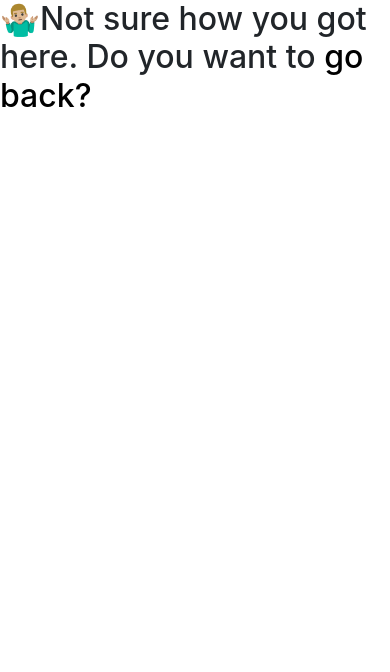
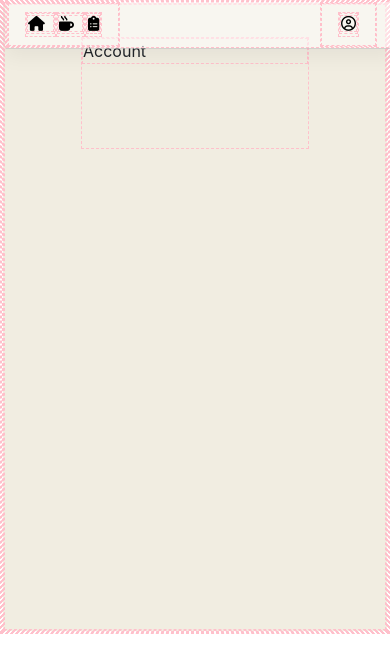
Before and after one commit to natpag/tebellacapstone, a React (Create React App) app in the folder ClientApp/: page /account in a window 390 px wide. Shown: the top 672 px of the page. Built offline with nearby package versions, Linux system fonts and the light colour scheme.

Commit message:
finishedHomeMobile

```diff
--- a/ClientApp/src/App.jsx
+++ b/ClientApp/src/App.jsx
@@ -1,8 +1,9 @@
 import React, { Component } from 'react'
 import { Route, Switch } from 'react-router'
 import { Home } from './pages/Home'
-import HelloWorld from './pages/_template/HelloWorld'
-import HeyWorld from './pages/_template/HeyWorld'
+import { Account } from './pages/Account'
+import { TeaHistory } from './pages/TeaHistory'
+import { TeaLog } from './pages/TeaLog'
 import NotFound from './pages/NotFound'
 import './custom.scss'
 export default class App extends Component {
@@ -12,8 +13,10 @@ export default class App extends Component {
     return (
       <Switch>
         <Route exact path="/" component={Home} />
-        <Route exact path="/counter" component={HelloWorld} />
-        <Route exact path="/typescript" component={HeyWorld} />
+        <Route exact path="/account" component={Account} />
+        <Route exact path="/teahistory" component={TeaHistory} />
+        <Route exact path="/tealog" component={TeaLog} />
+
         <Route exact path="*" component={NotFound} />
       </Switch>
     )
--- a/ClientApp/src/components/NavBar.jsx
+++ b/ClientApp/src/components/NavBar.jsx
@@ -9,13 +9,19 @@ const NavBar = () => {
       <section>
         <ul>
           <li>
-            <i className="fas fa-home"></i>
+            <Link to="/" className="homeLink">
+              <i className="fas fa-home"></i>
+            </Link>
           </li>
           <li>
-            <i className="fas fa-mug-hot"></i>
+            <Link to="/teahistory" className="teahistory">
+              <i className="fas fa-mug-hot"></i>
+            </Link>
           </li>
           <li>
-            <i className="fas fa-clipboard-list"></i>
+            <Link to="/tealog" className="tealog">
+              <i className="fas fa-clipboard-list"></i>
+            </Link>
           </li>
         </ul>
       </section>
@@ -23,7 +29,9 @@ const NavBar = () => {
       <section className="rightNav">
         <ul>
           <li>
-            <i className="far fa-user-circle"></i>
+            <Link to="/account" className="accountLink">
+              <i className="far fa-user-circle"></i>
+            </Link>
           </li>
         </ul>
       </section>
--- a/ClientApp/src/custom.scss
+++ b/ClientApp/src/custom.scss
@@ -1,4 +1,8 @@
 /* Provide sufficient contrast against white background */
+
+* {
+  border: 1px dashed green;
+}
 
 .body {
   background-color: #f1ede1;
@@ -80,6 +84,12 @@ button {
   padding-right: 0.25rem;
 }
 
+.randomizer {
+  margin-top: 1rem;
+  margin-left: 21rem;
+  font-size: 10px;
+}
+
 .teaBox {
   margin-top: 1rem;
   border: solid 2px rgb(173, 173, 173);
@@ -114,16 +124,23 @@ button {
   font-size: 18px;
 }
 
-.teaImg {
-  width: 15.7rem;
-  height: 13rem;
+// .teaImg {
+//   width: 15.7rem;
+//   height: 13rem;
+// }
+
+.tea-image {
+  height: 100%;
+  width: 100%;
+  background-repeat: no-repeat;
+  background-position: center;
+  background-size: cover;
 }
 
-.specialTeaRandomizer {
-  margin-top: 1rem;
-  border: solid 2px rgb(173, 173, 173);
-  background-color: rgb(235, 226, 201);
-  padding-bottom: 1rem;
+.teaImage {
+  width: 15.2rem;
+  height: 13rem;
+  background-image: url(/components/images/FloridaOrangeBlossom.jpg);
 }
 
 .selectorSection {
@@ -145,17 +162,40 @@ select {
   font-size: 10px;
 }
 
+.specialTeaRandomizer {
+  margin-top: 1rem;
+  border: solid 2px rgb(173, 173, 173);
+  background-color: rgb(235, 226, 201);
+  padding-bottom: 1rem;
+}
+
 .specialRandomizer {
   text-align: center;
   margin-left: 4.5rem;
   margin-top: 1rem;
   margin-bottom: 0.5rem;
+  font-size: 10px;
+}
+
+.pageTitle {
+  grid-row-start: 2;
+  grid-column-start: 1;
+  grid-column-end: 2;
 }
 
 @media (max-width: 426px) {
+  * {
+    border: 1px dashed pink;
+  }
+
+  .body {
+    background-color: #f1ede1;
+    height: 100%;
+  }
+
   .hero {
-    grid-column-start: 2;
-    grid-column-end: 3;
+    grid-row-start: 2;
+    grid-column-start: 1;
   }
 
   .logo {
@@ -171,3 +211,11 @@ select {
     margin-left: 6rem;
   }
 }
+
+.black {
+}
+
+.green {
+}
+.oolong {
+}
--- /dev/null
+++ b/ClientApp/src/pages/Account.jsx
@@ -0,0 +1,19 @@
+import React from 'react'
+import NavBar from '../components/NavBar'
+import Logo from '../components/images/logo.png'
+import '../custom.scss'
+
+export function Account() {
+  return (
+    <section className="body">
+      <section className="randomizePage">
+        <header className="header">
+          <NavBar />
+        </header>
+        <main>
+          <section className="pageTitle">Account</section>
+        </main>
+      </section>
+    </section>
+  )
+}
--- a/ClientApp/src/pages/Home.jsx
+++ b/ClientApp/src/pages/Home.jsx
@@ -4,6 +4,7 @@ import Logo from '../components/images/logo.png'
 import blackEarlGreyLavender from '../components/images/blackEarlGreyLavender.jpg'
 import FloridaOrangeBlossom from '../components/images/FloridaOrangeBlossom.jpg'
 import '../custom.scss'
+import { TeaHistory } from './TeaHistory'
 
 export function Home() {
   return (
@@ -48,30 +49,40 @@ export function Home() {
 
               <select>
                 <option value="0"></option>
-                <option value="1">White</option>
-                <option value="2">Black</option>
-                <option value="3">Green</option>
-                <option value="4">Oolong</option>
+                <option value="1">Citrusy</option>
+                <option value="2">Dessert</option>
+                <option value="3">Earthy</option>
+                <option value="4">Floral</option>
+                <option value="4">Fruity</option>
+                <option value="4">Malty</option>
+                <option value="4">Minty</option>
+                <option value="4">Nutty</option>
+                <option value="4">Spicy</option>
+                <option value="4">Sweet</option>
               </select>
             </section>
           </section>
           <section className="teaBox">
             <section className="teaHeader">
               <section className="teaFamilyLabel"> {/* TeaFamily */} B</section>
-              <section className="teaFamilyColor">
+              <section className={'teaFamilyColor'}>
                 {/* TeaFamilyColor */}.
               </section>
               <section className="teaNameLabel">
                 {/* TeaName */} Earl Grey Lavender
               </section>
             </section>
-            <section className="teaImage">
-              <img
-                /* TeaPicture */ className="teaImg"
+            <div className="teaImage">
+              <div
+                className="tea-image"
+                style={{ backgroundImage: `url(${blackEarlGreyLavender})` }}
+              ></div>
+              {/* <img
+                 className="teaImg"
                 src={blackEarlGreyLavender}
                 alt="image"
-              />
-            </section>
+              /> */}
+            </div>
           </section>
         </main>
       </section>
--- /dev/null
+++ b/ClientApp/src/pages/TeaHistory.jsx
@@ -0,0 +1,19 @@
+import React from 'react'
+import NavBar from '../components/NavBar'
+import Logo from '../components/images/logo.png'
+import '../custom.scss'
+
+export function TeaHistory() {
+  return (
+    <section className="body">
+      <section className="randomizePage">
+        <header className="header">
+          <NavBar />
+        </header>
+        <main>
+          <section className="pageTitle">Tea History</section>
+        </main>
+      </section>
+    </section>
+  )
+}
--- /dev/null
+++ b/ClientApp/src/pages/TeaLog.jsx
@@ -0,0 +1,19 @@
+import React from 'react'
+import NavBar from '../components/NavBar'
+import Logo from '../components/images/logo.png'
+import '../custom.scss'
+
+export function TeaLog() {
+  return (
+    <section className="body">
+      <section className="randomizePage">
+        <header className="header">
+          <NavBar />
+        </header>
+        <main>
+          <section className="pageTitle">Tea Log</section>
+        </main>
+      </section>
+    </section>
+  )
+}
```
